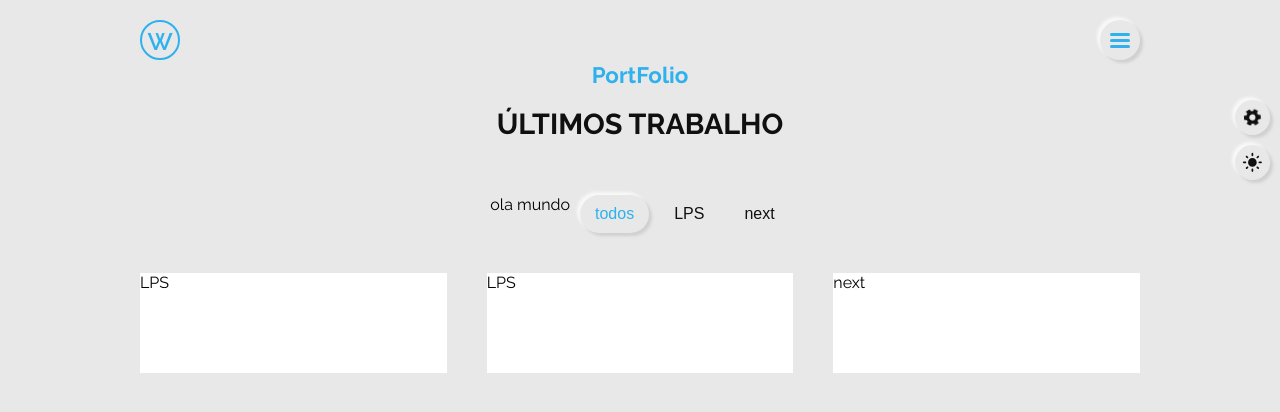
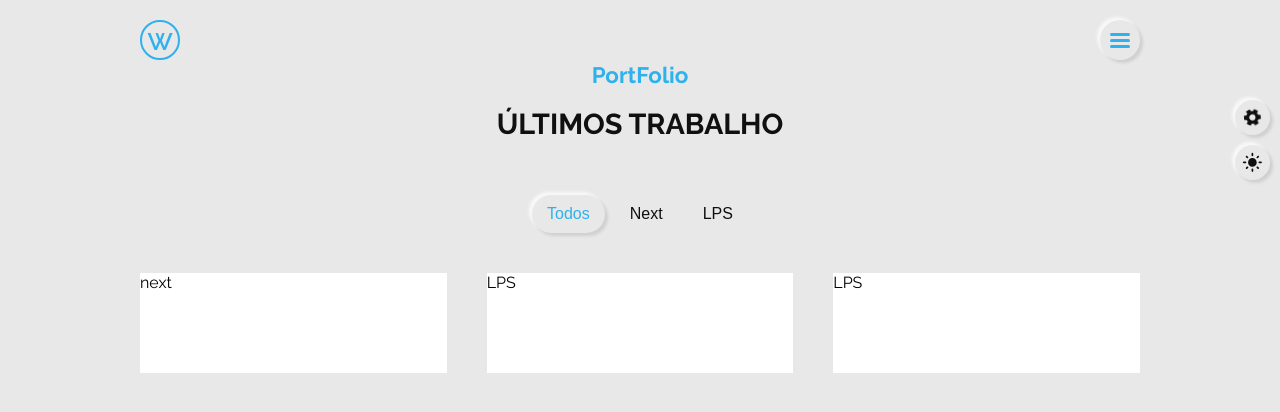
Before and after one commit to aldcejam/Portfolio-Next, a Next.js app: page /projetos in a window 1280 px wide. Shown: the top 412 px of the page. Built offline with nearby package versions, Linux system fonts and the light colour scheme.

Commit message:
tranfer personal projects for archive

```diff
--- /dev/null
+++ b/src/InsertedProjects/InsertedProjects.ts
@@ -0,0 +1,51 @@
+import { IProjetos } from "./InterfaceProject"
+
+
+export const InsertedProjects: IProjetos = [
+  {
+    title: 'LPS Poussa',
+    description: 'Este projeto foi desenvolvido na empresa WebSocorro, no qual trabalhei com a semântica html, otimização de imagens, organização de código e responsividade',
+    projectCategory: 'next',
+    data: '2022',
+    client: 'Websocorro',
+    link: 'https://project-web-construction.vercel.app/',
+    technologies: 'Html,css,js',
+    imageThumb: '/trumb/project-2.png',
+    images: [
+      '/large/project-2/1.png',
+      '/large/project-2/2.png',
+      '/large/project-2/3.png'
+    ]
+  },
+  {
+      title: 'LPS Construção',
+      description: 'Este projeto foi desenvolvido na empresa WebSocorro, no qual trabalhei com a semântica html, otimização de imagens, organização de código e responsividade',
+      projectCategory: 'LPS',
+      data: '2022',
+      client: 'Websocorro',
+      link: 'https://project-web-construction.vercel.app/',
+      technologies: 'ReactJs, NextJs, tailwind, sass',
+      imageThumb: '/trumb/project-1.png',
+      images: [
+        '/large/project-1/1.png',
+        '/large/project-1/2.png',
+        '/large/project-1/3.png'
+      ]
+    },
+    {
+      title: 'LPS Pousada',
+      description: 'Este projeto foi desenvolvido na empresa WebSocorro, no qual trabalhei com a semântica html, otimização de imagens, organização de código e responsividade',
+      projectCategory: 'LPS',
+      data: '2022',
+      client: 'Websocorro',
+      link: 'https://project-web-construction.vercel.app/',
+      technologies: 'Html,css,js',
+      imageThumb: '/trumb/project-2.png',
+      images: [
+        '/large/project-2/1.png',
+        '/large/project-2/2.png',
+        '/large/project-2/3.png'
+      ]
+    },
+
+  ]
--- /dev/null
+++ b/src/InsertedProjects/InterfaceProject.ts
@@ -0,0 +1,13 @@
+export interface IProjeto {
+    title: string,
+    description: string,
+    projectCategory: string,
+    data: string,
+    client: string,
+    link: string,
+    technologies: string,
+    imageThumb: string,
+    images: Array<string>
+  }
+
+export interface IProjetos extends Array<IProjeto> { }
--- a/src/pages/projetos.tsx
+++ b/src/pages/projetos.tsx
@@ -3,79 +3,18 @@ import Head from 'next/head'
 import { useState } from 'react'
 import StructureForProject from '../components/StructureForProject/StructureForProject'
 import { StyledPageProjetos } from '../stylesPages/Styled.PageProjetos'
-
+import { InsertedProjects } from '../InsertedProjects/InsertedProjects'
 
 
 
 const Projetos: NextPage = () => {
 
-  interface IProjeto {
-    title: string,
-    description: string,
-    projectCategory: string,
-    data: string,
-    client: string,
-    link: string,
-    technologies: string,
-    imageThumb: string,
-    images: Array<String>
-  }
-  interface IProjetos extends Array<IProjeto> { }
-
-  /* ============ coloque aqui seus projetos ============ */
-  const projetos: IProjetos = [
-    {
-      title: 'LPS Construção',
-      description: 'Este projeto foi desenvolvido na empresa WebSocorro, no qual trabalhei com a semântica html, otimização de imagens, organização de código e responsividade',
-      projectCategory: 'LPS',
-      data: '2022',
-      client: 'Websocorro',
-      link: 'https://project-web-construction.vercel.app/',
-      technologies: 'ReactJs, NextJs, tailwind, sass',
-      imageThumb: '/trumb/project-1.png',
-      images: [
-        '/large/project-1/1.png',
-        '/large/project-1/2.png',
-        '/large/project-1/3.png'
-      ]
-    },
-    {
-      title: 'LPS Pousada',
-      description: 'Este projeto foi desenvolvido na empresa WebSocorro, no qual trabalhei com a semântica html, otimização de imagens, organização de código e responsividade',
-      projectCategory: 'LPS',
-      data: '2022',
-      client: 'Websocorro',
-      link: 'https://project-web-construction.vercel.app/',
-      technologies: 'Html,css,js',
-      imageThumb: '/trumb/project-2.png',
-      images: [
-        '/large/project-2/1.png',
-        '/large/project-2/2.png',
-        '/large/project-2/3.png'
-      ]
-    },
-    {
-      title: 'LPS Poussa',
-      description: 'Este projeto foi desenvolvido na empresa WebSocorro, no qual trabalhei com a semântica html, otimização de imagens, organização de código e responsividade',
-      projectCategory: 'next',
-      data: '2022',
-      client: 'Websocorro',
-      link: 'https://project-web-construction.vercel.app/',
-      technologies: 'Html,css,js',
-      imageThumb: '/trumb/project-2.png',
-      images: [
-        '/large/project-2/1.png',
-        '/large/project-2/2.png',
-        '/large/project-2/3.png'
-      ]
-    },
-  ]
 
 
   /* ============ Category ============ */
 
   const categoriesRepeted: any = [];
-  const categoriesNoRepeated = projetos.filter(element => {
+  const categoriesNoRepeated = InsertedProjects.filter(element => {
     const isDuplicate = categoriesRepeted.includes(element.projectCategory);
 
     if (!isDuplicate) {
@@ -110,7 +49,6 @@ const Projetos: NextPage = () => {
         <div className='projects-by-categorys'>
 
           <div className='categorys'>
-            ola mundo
             {
               onlyCategories.map((category) => {
                 return (
@@ -129,7 +67,7 @@ const Projetos: NextPage = () => {
 
           <div className='projects'>
             {
-              projetos.map((projeto) => {
+              InsertedProjects.map((projeto) => {
                 if (projeto.projectCategory == categorysSelected || 'todos' == categorysSelected) {
                   return (
                     <StructureForProject key={projeto.title} projeto={projeto} />
--- a/src/stylesPages/Styled.PageProjetos.tsx
+++ b/src/stylesPages/Styled.PageProjetos.tsx
@@ -31,6 +31,7 @@ export const StyledPageProjetos = styled('div')`
 
             .category-button{
                 button{
+                    cursor: pointer;
                     transition: all 0.3s linear;
                     border: none;
                     background-color: transparent;
@@ -38,6 +39,7 @@ export const StyledPageProjetos = styled('div')`
                     color: ${(props) => props.theme.palette.primary.contrastText};
                     padding: 10px 15px;
                     border-radius: 100px;
+                    text-transform: capitalize;
                 }
             }
             .category-button-active{
```
